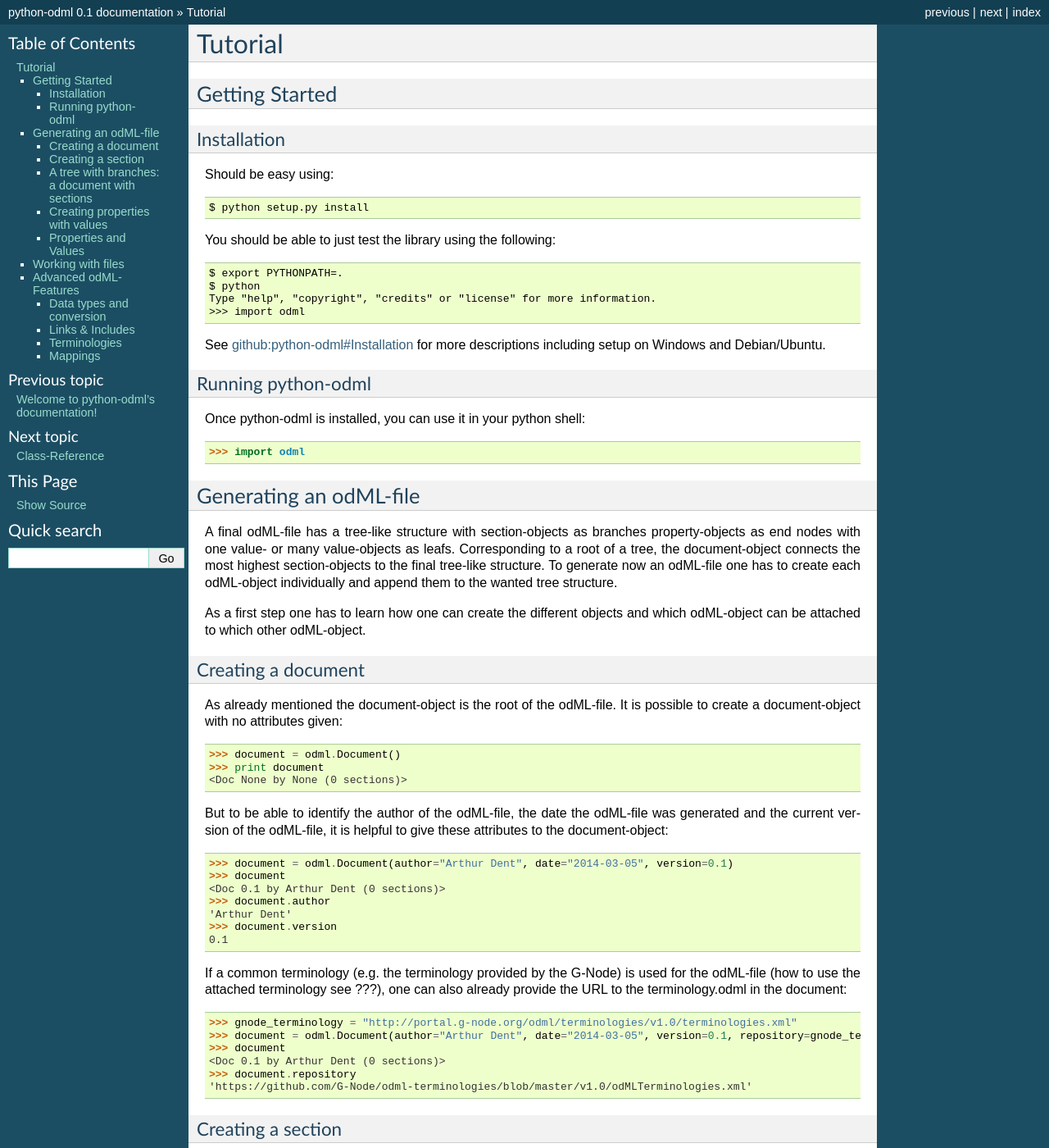
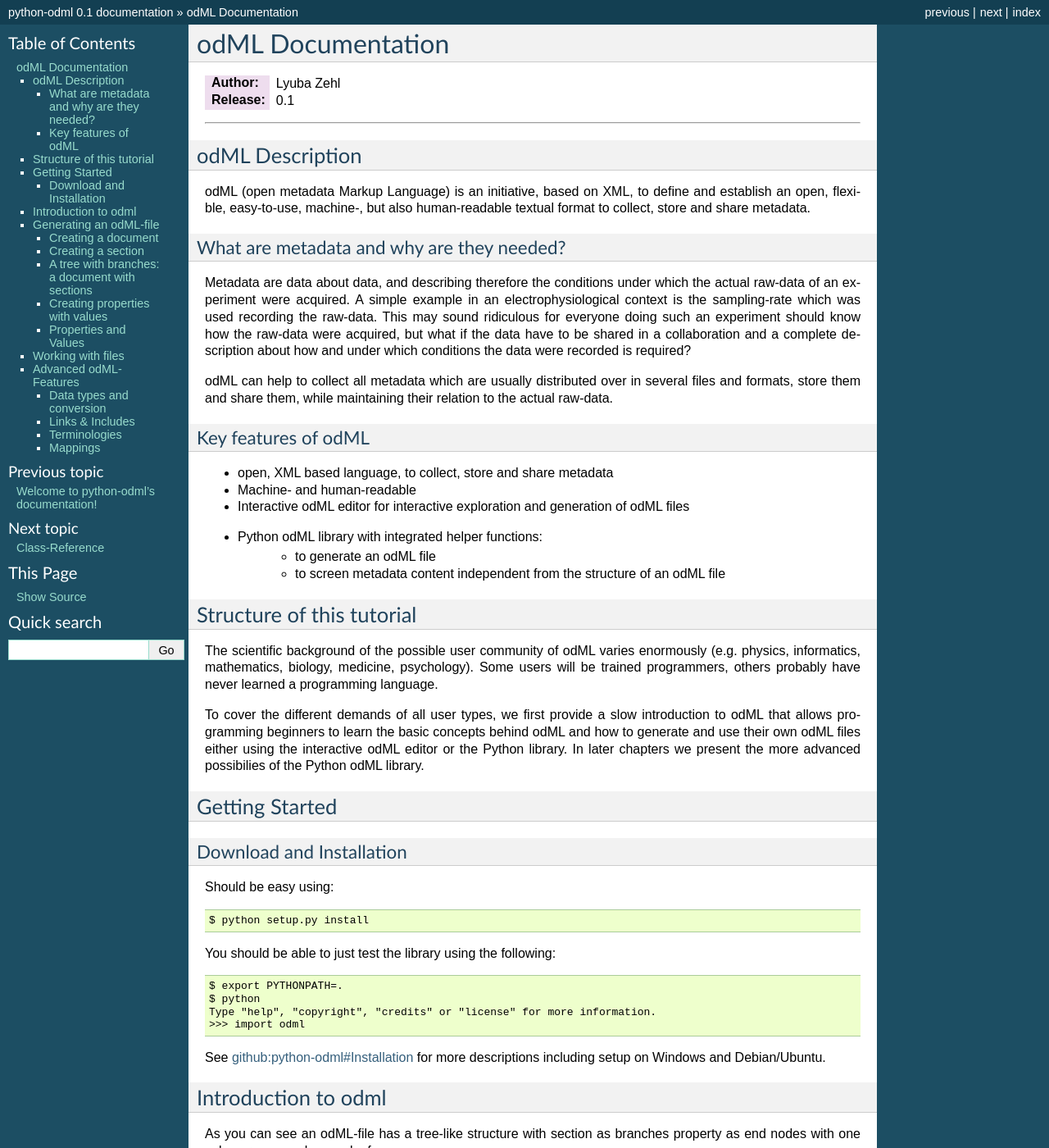
Before and after one commit to G-Node/python-odml, a Sphinx documentation site: the page built from doc/tutorial.rst, in a window 1280 px wide and 1400 px high. Shown: the whole window at 82% size. Built offline with Sphinx 7.4.7, drawn with Linux system fonts in a browser that asks for light colours; some of the changed text lies outside the part shown.

Commit message:
updated tutorial version (still not finished)

```diff
--- a/doc/tutorial.rst
+++ b/doc/tutorial.rst
@@ -1,14 +1,65 @@
-========
-Tutorial
-========
+==================
+odML Documentation
+==================
+
+:Author:
+	Lyuba Zehl
+:Release:
+	0.1
+
+-----------------------------------------------------------------------
+
+odML Description
+================
+
+odML (open metadata Markup Language) is an initiative, based on XML, to
+define and establish an open, flexible, easy-to-use, machine-, but also
+human-readable textual format to collect, store and share metadata.
+
+What are metadata and why are they needed?
+------------------------------------------
+Metadata are data about data, and describing therefore the conditions under
+which the actual raw-data of an experiment were acquired. A simple example
+in an electrophysiological context is the sampling-rate which was used
+recording the raw-data. This may sound ridiculous for everyone doing such
+an experiment should know how the raw-data were acquired, but what if the
+data have to be shared in a collaboration and a complete description about
+how and under which conditions the data were recorded is required?
+
+odML can help to collect all metadata which are usually distributed over
+in several files and formats, store them and share them, while maintaining
+their relation to the actual raw-data.
+
+Key features of odML
+--------------------
+- open, XML based language, to collect, store and share metadata
+- Machine- and human-readable
+- Interactive odML editor for interactive exploration and generation of odML files
+- Python odML library with integrated helper functions:
+	- to generate an odML file
+	- to screen metadata content independent from the structure of an odML file
+
+
+Structure of this tutorial
+==========================
+
+The scientific background of the possible user community of odML varies
+enormously (e.g. physics, informatics, mathematics, biology, medicine,
+psychology). Some users will be trained programmers, others probably have
+never learned a programming language.
+
+To cover the different demands of all user types, we first provide a slow
+introduction to odML that allows programming beginners to learn the basic
+concepts behind odML and how to generate and use their own odML files either
+using the interactive odML editor or the Python library. In later chapters
+we present the more advanced possibilies of the Python odML library.
 
 
 Getting Started
 ===============
 
-
-Installation
-------------
+Download and Installation
+-------------------------
 
 Should be easy using::
 
@@ -25,17 +76,20 @@ See `github:python-odml#Installation <https://github.com/G-Node/python-odml#inst
 for more descriptions including setup on Windows and Debian/Ubuntu.
 
 
-Running python-odml
--------------------
-Once python-odml is installed, you can use it in your python shell::
 
-    >>> import odml
 
+
+
+Introduction to odml
+====================
+
+
+As you can see an odML-file has a tree-like structure with section as branches
+property as end nodes with one value or many values as leafs.
 
 Generating an odML-file
 ==============================
-A final odML-file has a tree-like structure with section-objects as branches
-property-objects as end nodes with one value- or many value-objects as leafs.
+
 Corresponding to a root of a tree, the document-object connects the most
 highest section-objects to the final tree-like structure. To generate now an
 odML-file one has to create each odML-object individually and append them
@@ -48,11 +102,7 @@ and which odML-object can be attached to which other odML-object.
 Creating a document
 -------------------
 As already mentioned the document-object is the root of the odML-file. It
-is possible to create a document-object with no attributes given::
-
-	>>> document = odml.Document()
-	>>> print document
-	<Doc None by None (0 sections)>
+is possible to create a document-object with no attributes given.
 
 But to be able to identify the author of the odML-file, the date the odML-file
 was generated and the current version of the odML-file, it is helpful to
@@ -83,10 +133,6 @@ Creating a section
 The sections are the branches of the odML-file tree structure. The can either
 have section- or property-objects as childrens. The 'name' of a section-object
 is a required attribute and has to be given::
-
-	>>> section_1 = odml.Section("Subject")
-	>>> section_1
-	<Section Subject[undefined] (0)>
 
 Other important attributes of a section-object are type and definition::
 
```
